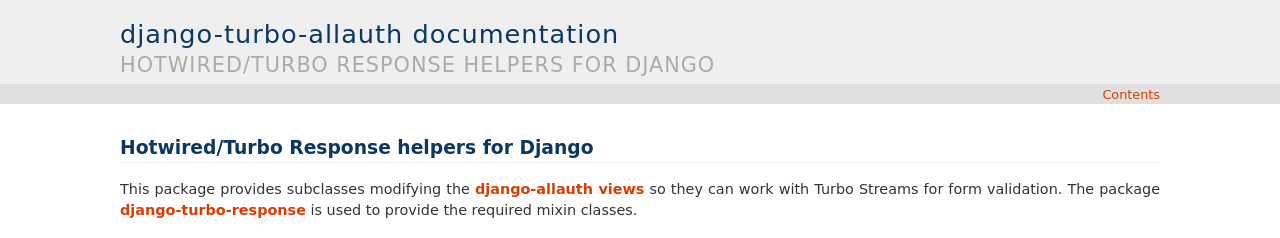
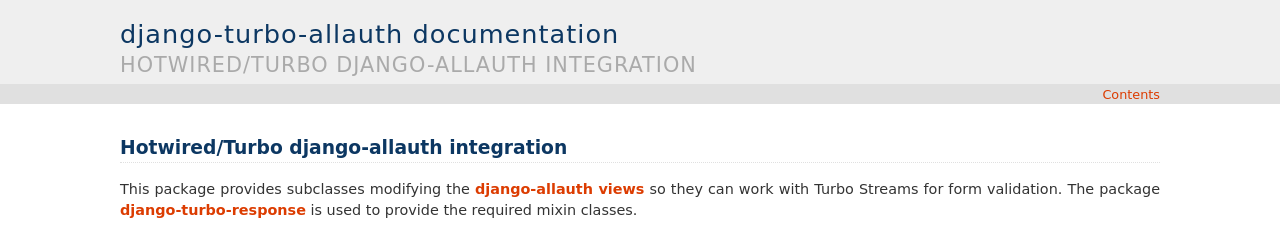
Before and after one commit to hotwire-django/django-turbo-allauth, a Sphinx documentation site: the page built from doc/source/index.rst, in a window 1280 px wide. Shown: the top 238 px of the page. Built offline with Sphinx 7.4.7, drawn with Linux system fonts in a browser that asks for light colours.

Commit message:
Doc fixes

```diff
--- a/doc/source/index.rst
+++ b/doc/source/index.rst
@@ -3,7 +3,7 @@
    You can adapt this file completely to your liking, but it should at least
    contain the root `toctree` directive.
 
-Hotwired/Turbo Response helpers for Django
+Hotwired/Turbo django-allauth integration
 ==========================================
 
 .. toctree::
```
Also changed, not shown: README.md (+2 -0 lines).
